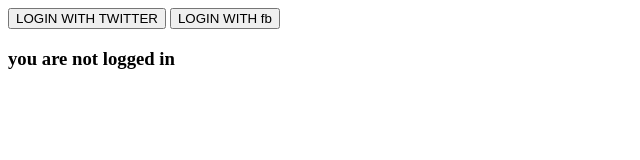
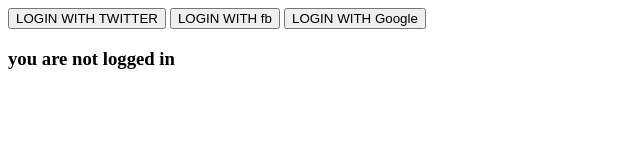
Before and after one commit to tanisha-1998/testing, a plain HTML site: page index.html in a window 1280 px wide. Shown: the whole page, without its empty margins (0-640 px from the left). Drawn offline with Linux system fonts and the light colour scheme.

Commit message:
Add google button

```diff
--- a/index.html
+++ b/index.html
@@ -13,6 +13,7 @@
 <body>
     <button id="google-login">LOGIN WITH TWITTER</button>
     <button id="google-login">LOGIN WITH fb</button>
+    <button id="google-login">LOGIN WITH Google</button>
     <h3 id="text">you are not logged in</h3>
 
     <!-- Firebase App (the core Firebase SDK) is always required and must be listed first -->
```
